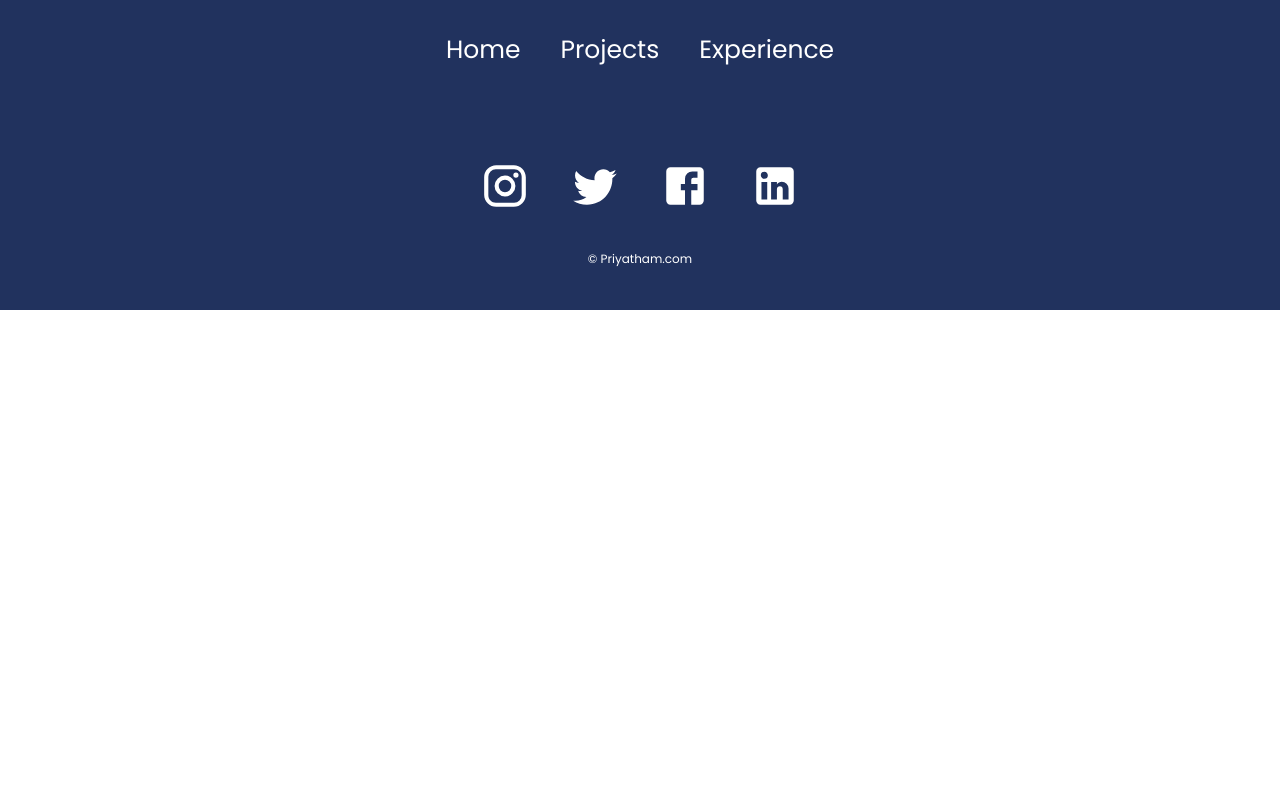
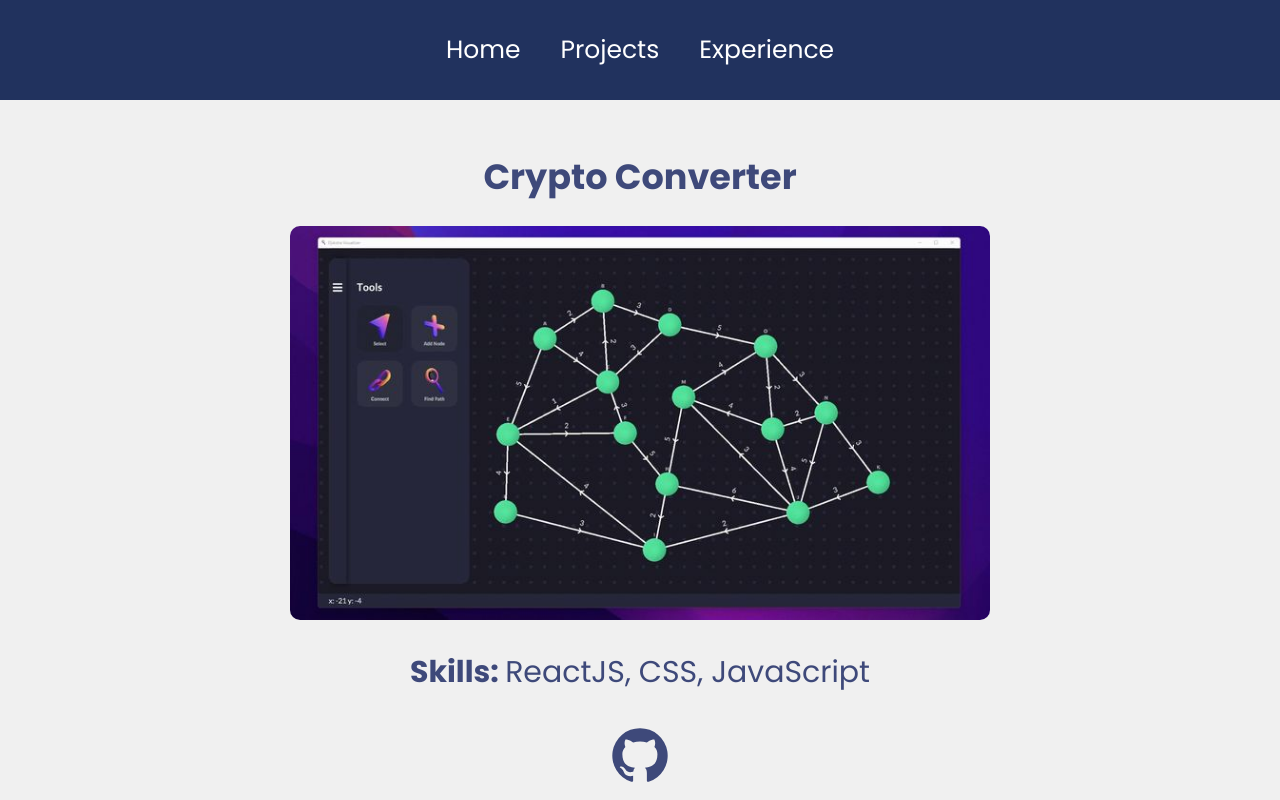
Before and after one commit to Priyatham-Reddy7/portfolio-v1, a React (Vite) app: page /projects/1 in a window 1280 px wide. Shown: the top 800 px of the page. Built offline with nearby package versions, Linux system fonts and the light colour scheme.

Commit message:
Add Individual Project

```diff
--- a/src/App.jsx
+++ b/src/App.jsx
@@ -5,6 +5,7 @@ import Projects from "./pages/Projects"
 import Experience from "./pages/Experience"
 import Navbar from "./components/navbar/Navbar"
 import Footer from "./components/footer/Footer"
+import ProjectsDisplay from "./pages/ProjectsDisplay"
 
 const App = () => {
     return (
@@ -14,6 +15,7 @@ const App = () => {
                 <Routes>
                     <Route path="/" element={<Home />} />
                     <Route path="/projects" element={<Projects />} />
+                    <Route path="/projects/:id" element={<ProjectsDisplay />} />
                     <Route path="/experience" element={<Experience />} />
                 </Routes>
                 <Footer />
--- a/src/helpers/ProjectDetails.js
+++ b/src/helpers/ProjectDetails.js
@@ -7,34 +7,40 @@ import proj6 from "../assets/proj6.png"
 
 const ProjectDetails = [
     {
-        id: 1,
+        id: 0,
         name: "Ecommerce Store",
         image: proj2,
+        skills: "ReactJS, CSS, JavaScript",
+    },
+    {
+        id: 1,
+        name: "Crypto Converter",
+        image: proj1,
+        skills: "ReactJS, CSS, JavaScript",
     },
     {
         id: 2,
-        name: "Crypto Converter",
-        image: proj1,
+        name: "Netflix clone",
+        image: proj3,
+        skills: "ReactJS, CSS, JavaScript",
     },
     {
         id: 3,
-        name: "Netflix clone",
-        image: proj3,
+        name: "Fiverr",
+        image: proj4,
+        skills: "ReactJS, CSS, JavaScript",
     },
     {
         id: 4,
-        name: "Fiverr",
-        image: proj4,
+        name: "Admin Dashboard",
+        image: proj5,
+        skills: "ReactJS, CSS, JavaScript",
     },
     {
         id: 5,
-        name: "Admin Dashboard",
-        image: proj5,
-    },
-    {
-        id: 6,
         name: "Wizards game",
         image: proj6,
+        skills: "ReactJS, CSS, JavaScript",
     },
 ]
 
--- /dev/null
+++ b/src/pageStyles/ProjectsDisplay.css
@@ -0,0 +1,31 @@
+.project {
+    width: 100%;
+    /* height: calc(100vh - 100px); */
+    margin-bottom: 20px;
+    display: flex;
+    justify-content: center;
+    align-items: center;
+    flex-direction: column;
+}
+
+.project h1 {
+    margin-top: 50px;
+    color: #3e497a;
+    font-size: 35px;
+}
+
+.project img {
+    width: 700px;
+    border-radius: 10px;
+}
+
+.project p {
+    font-size: 30px;
+    color: #3e497a;
+}
+
+.project svg {
+    font-size: 60px;
+    color: #3e497a;
+    cursor: pointer;
+}
--- a/src/pages/Projects.jsx
+++ b/src/pages/Projects.jsx
@@ -1,19 +1,30 @@
 import ProjectItem from "../components/projectItem/ProjectItem"
 import ProjectDetails from "../helpers/ProjectDetails"
 import "../pageStyles/Projects.css"
+import { useNavigate } from "react-router-dom"
 
 const Projects = () => {
+    const navigate = useNavigate()
+
+    const clickHandler = (id) => {
+        navigate(`/projects/${id}`)
+    }
+
     return (
         <>
             <div className="projects">
                 <h1 className="projectTitle">My Personal Projects</h1>
                 <div className="projectList">
                     {ProjectDetails.map((project) => (
-                        <ProjectItem
+                        <div
+                            onClick={() => clickHandler(project.id)}
                             key={project.id}
-                            image={project.image}
-                            name={project.name}
-                        />
+                        >
+                            <ProjectItem
+                                image={project.image}
+                                name={project.name}
+                            />
+                        </div>
                     ))}
                 </div>
             </div>
--- /dev/null
+++ b/src/pages/ProjectsDisplay.jsx
@@ -0,0 +1,24 @@
+import Github from "@mui/icons-material/Github"
+import { useParams } from "react-router-dom"
+import ProjectDetails from "../helpers/ProjectDetails"
+import "../pageStyles/ProjectsDisplay.css"
+
+const ProjectsDisplay = () => {
+    const { id } = useParams()
+    const selectedProject = ProjectDetails[id]
+
+    return (
+        <>
+            <div className="project">
+                <h1>{selectedProject.name}</h1>
+                <img src={selectedProject.image} />
+                <p>
+                    <b>Skills: </b> {selectedProject.skills}
+                </p>
+                <Github />
+            </div>
+        </>
+    )
+}
+
+export default ProjectsDisplay
```
